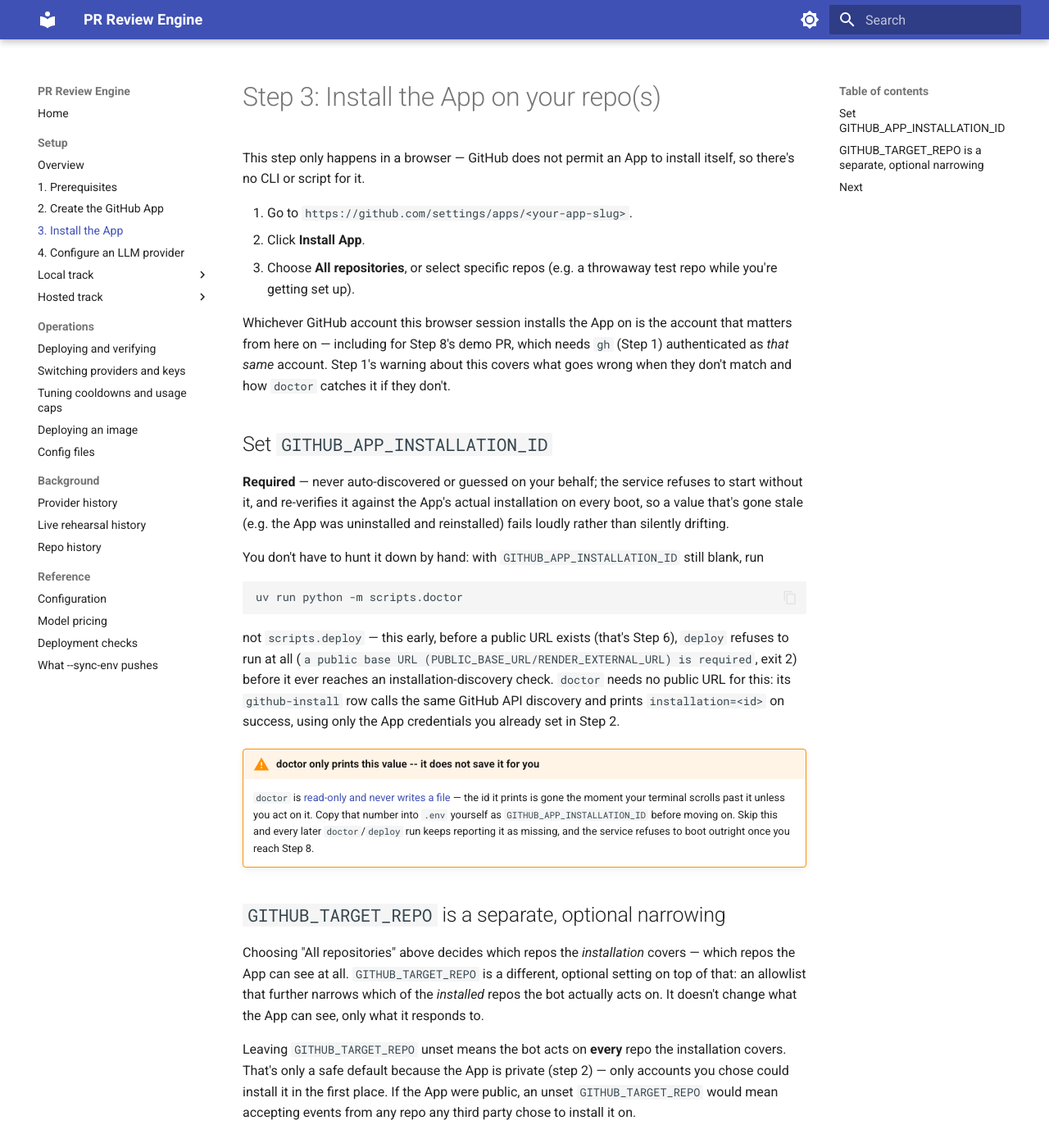
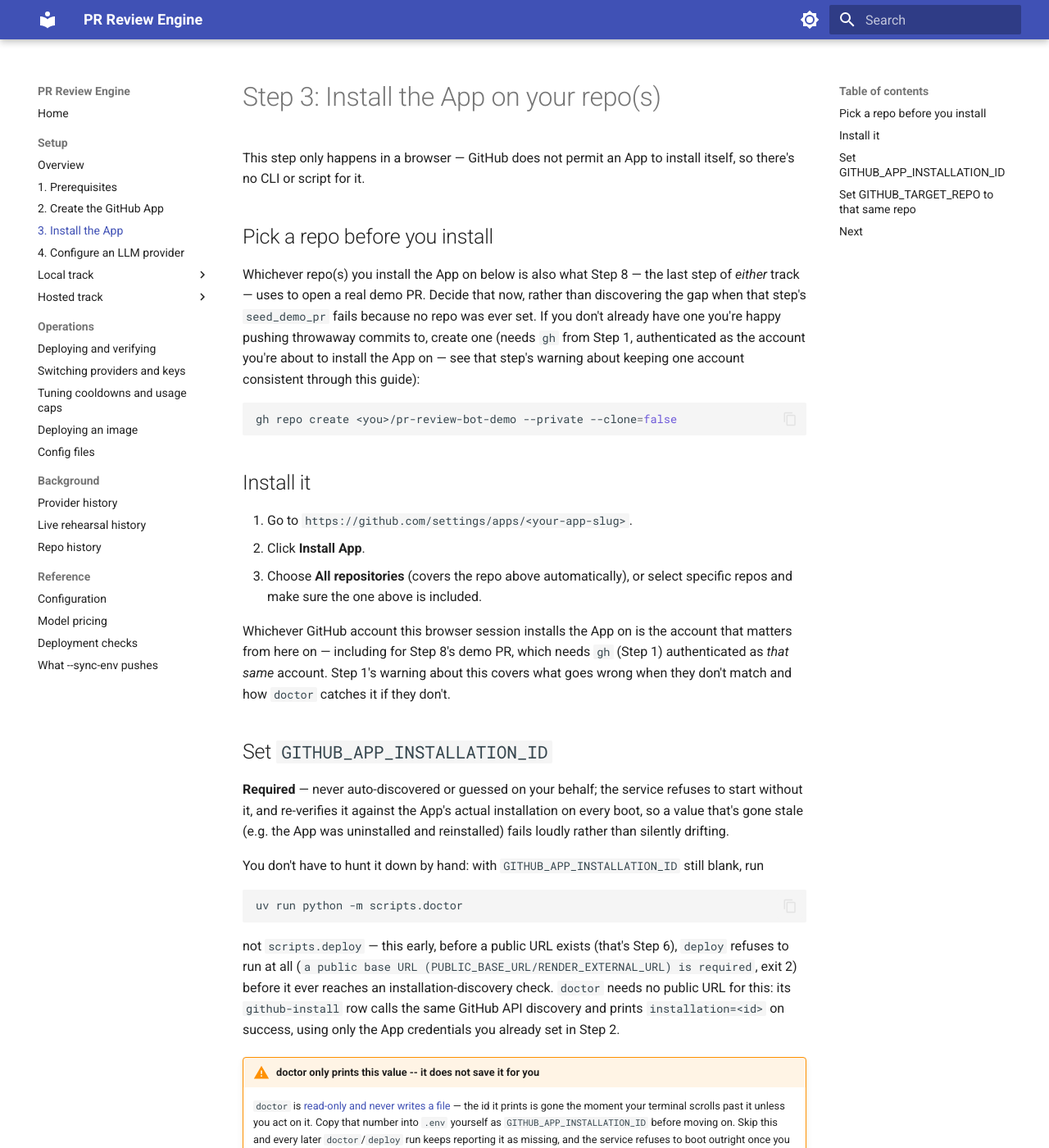
Before and after one commit to SomeoneSomewhereelse/pr-review-bot, an MkDocs documentation site: the page built from guide/setup/03-install-app.md, in a window 1280 px wide and 1400 px high. Shown: the whole window at 82% size. Built offline with MkDocs 1.6.1 and Material for MkDocs 9.7.7, drawn with Linux system fonts in a browser that asks for light colours; some of the changed text lies outside the part shown.

Commit message:
docs: set up the demo repo in the shared Step 3, not each track's Step 8
Both tracks' Step 8 needs a repo with push access, the App installed on
it, and GITHUB_TARGET_REPO set -- but neither track ever told the
reader to arrange any of that beforehand, so a fresh account with no
existing repo hit seed_demo_pr failing outright. Step 3 already covers
installing the App on repos, so that's where picking/creating a repo
and setting GITHUB_TARGET_REPO now lives; each track's Step 8 links
back to it instead of repeating the same paragraph. Also adds an
example value to GITHUB_TARGET_REPO's comment in the operational-config
example file.

````diff
--- a/guide/setup/03-install-app.md
+++ b/guide/setup/03-install-app.md
@@ -3,10 +3,26 @@
 This step only happens in a browser — GitHub does not permit an App to
 install itself, so there's no CLI or script for it.
 
+## Pick a repo before you install
+
+Whichever repo(s) you install the App on below is also what Step 8 — the
+last step of *either* track — uses to open a real demo PR. Decide that now,
+rather than discovering the gap when that step's `seed_demo_pr` fails
+because no repo was ever set. If you don't already have one you're happy
+pushing throwaway commits to, create one (needs `gh` from Step 1,
+authenticated as the account you're about to install the App on — see that
+step's warning about keeping one account consistent through this guide):
+
+```bash
+gh repo create <you>/pr-review-bot-demo --private --clone=false
+```
+
+## Install it
+
 1. Go to `https://github.com/settings/apps/<your-app-slug>`.
 2. Click **Install App**.
-3. Choose **All repositories**, or select specific repos (e.g. a throwaway
-   test repo while you're getting set up).
+3. Choose **All repositories** (covers the repo above automatically), or
+   select specific repos and make sure the one above is included.
 
 Whichever GitHub account this browser session installs the App on is the
 account that matters from here on — including for Step 8's demo PR, which
@@ -45,19 +61,34 @@ already set in Step 2.
     reporting it as missing, and the service refuses to boot outright once
     you reach Step 8.
 
-## `GITHUB_TARGET_REPO` is a separate, optional narrowing
+## Set `GITHUB_TARGET_REPO` to that same repo
 
 Choosing "All repositories" above decides which repos the *installation*
 covers — which repos the App can see at all. `GITHUB_TARGET_REPO` is a
-different, optional setting on top of that: an allowlist that further
-narrows which of the *installed* repos the bot actually acts on. It doesn't
-change what the App can see, only what it responds to.
+separate, optional setting on top of that: an allowlist that further narrows
+which of the *installed* repos the bot actually acts on. It doesn't change
+what the App can see, only what it responds to.
 
-Leaving `GITHUB_TARGET_REPO` unset means the bot acts on **every** repo the
-installation covers. That's only a safe default because the App is
-private (step 2) — only accounts you chose could install it in the first
-place. If the App were public, an unset `GITHUB_TARGET_REPO` would mean
-accepting events from any repo any third party chose to install it on.
+Leaving it unset means the bot acts on **every** repo the installation
+covers. That's only a safe default because the App is private (step 2) —
+only accounts you chose could install it in the first place. If the App
+were public, an unset `GITHUB_TARGET_REPO` would mean accepting events from
+any repo any third party chose to install it on.
+
+Optional for the deployed service's own behavior or not, set it now anyway,
+in `.env.config`, to the repo you just installed on:
+
+```
+GITHUB_TARGET_REPO=<you>/pr-review-bot-demo
+```
+
+Step 8 (both tracks) needs a concrete answer to "which repo does the demo PR
+go on", and `doctor`'s `target-repo` row and `scripts/seed_demo_pr` both read
+this exact same setting — so setting it here, once, means Step 8 needs no
+further setup, and re-running `doctor` from this point on actually exercises
+the `gh-auth`/`target-repo` checks instead of leaving them `SKIPPED`. You can
+always blank it out again later to switch the deployed bot back to
+track-all mode.
 
 ## Next
 
````
Also changed, not shown: guide/setup/hosted/08-pinger.md (+10 -12 lines), guide/setup/local/08-run.md (+3 -7 lines), 2 other files.
